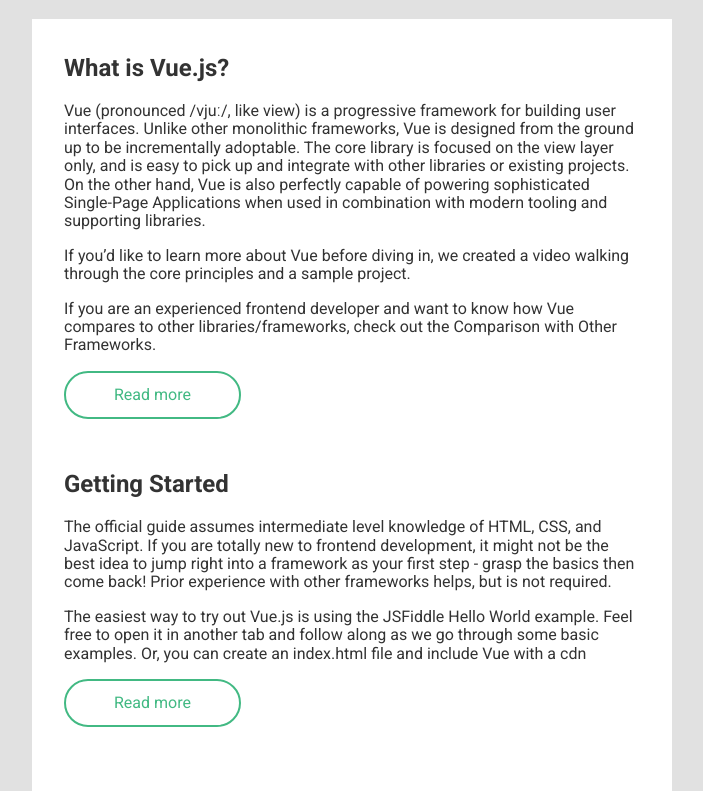
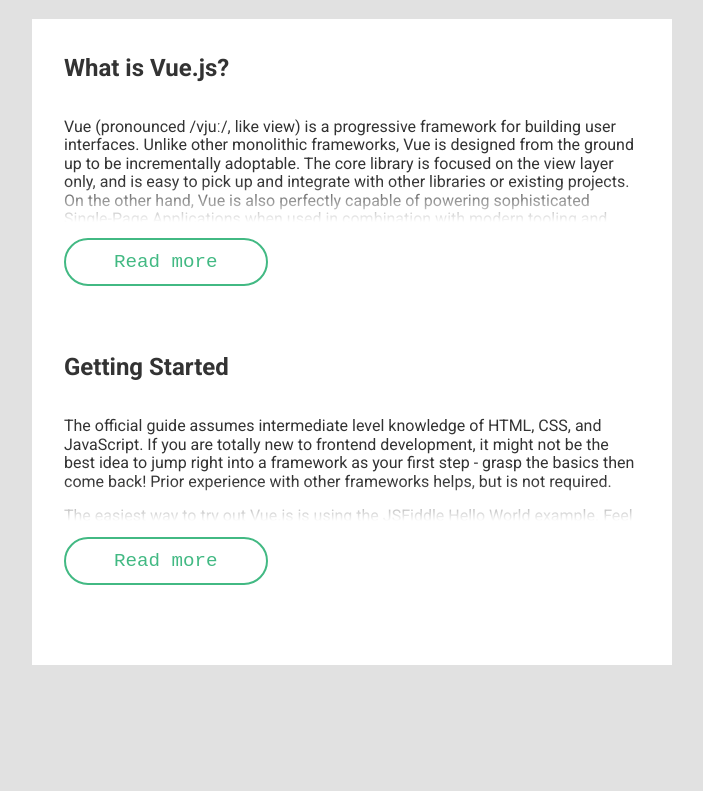
Before and after one commit to iStuffs/excerpt, a website: page index.html in a window 1280 px wide. Shown: the part 125-916 px from the top of the page, without its empty margins (288-991 px from the left). After the commit the page ends 800 px from the top, so only its background shows below. Drawn offline with nearby package versions, Linux system fonts and the light colour scheme.

Commit message:
creation du scxript jquery

```diff
--- a/css/style.css
+++ b/css/style.css
@@ -18,6 +18,24 @@
 .article {
   padding-bottom: 2rem;
 }
+.article__content {
+  overflow-y: hidden;
+  position: relative;
+  transition: height .5s ease-in-out
+}
+.article__content::after {
+  content:'';
+  position: absolute;
+  width: 100%;
+  bottom: 0;
+  left: 0;
+  height: 2.5rem;
+  background-image: linear-gradient(to bottom, rgba(255,255,255, 0) 0%, rgba(255,255,255, 1) 100%);
+}
+.article__content[data-expend="true"]::after {
+  background: red;
+}
+
 .wrapper {
   max-width: 640px;
   margin: 0 auto;
@@ -31,6 +49,10 @@
   border: 2px solid currentcolor;
   cursor: pointer;
   transition: opacity .3s linear;
+  margin: 1rem 0;
+  outline: none;
+  font-family: monospace;
+  font-size: 1.2rem;
 }
 .button:hover {
   opacity: .7;
--- a/index.html
+++ b/index.html
@@ -17,8 +17,8 @@
           <p>If you’d like to learn more about Vue before diving in, we created a video walking through the core principles and a sample project.</p>
 
           <p>If you are an experienced frontend developer and want to know how Vue compares to other libraries/frameworks, check out the Comparison with Other Frameworks.</p>
-          <button class="button">Read more</button>
         </div>
+        <button class="button">Read more</button>
       </article>
       <article class="article">
         <h2 class="article__title">Getting Started</h2>
--- a/js/script.js
+++ b/js/script.js
@@ -0,0 +1,29 @@
+(function() {
+  'use strict';
+
+  // constants
+  var wantedHeight = 120;
+
+  // initialisation
+  $('.article__content').each(function(){
+    $(this).data('height', $(this).height());
+    $(this).css({"height": wantedHeight+'px'});
+  });
+
+  // event
+  $('.button').on('click', function(){
+    // select content
+    var $content = $(this).siblings('.article__content');
+
+    // toggle expend status
+    $content.data('expend', !$content.data('expend'));
+
+    // affect new height
+    var myHeight = $content.data('expend') ?  $content.data('height') : wantedHeight;
+    $content.css({height: myHeight});
+
+    // togghe text button
+    $(this).text($content.data('expend') ? 'Read less' : 'Read more');
+
+  });
+}($));
```
